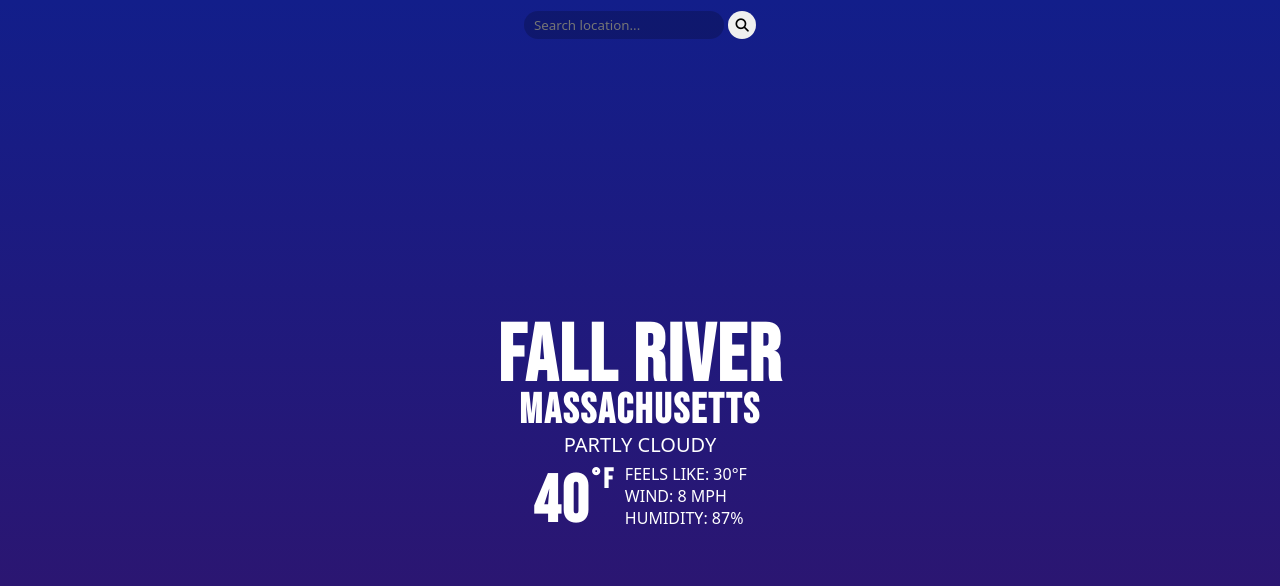
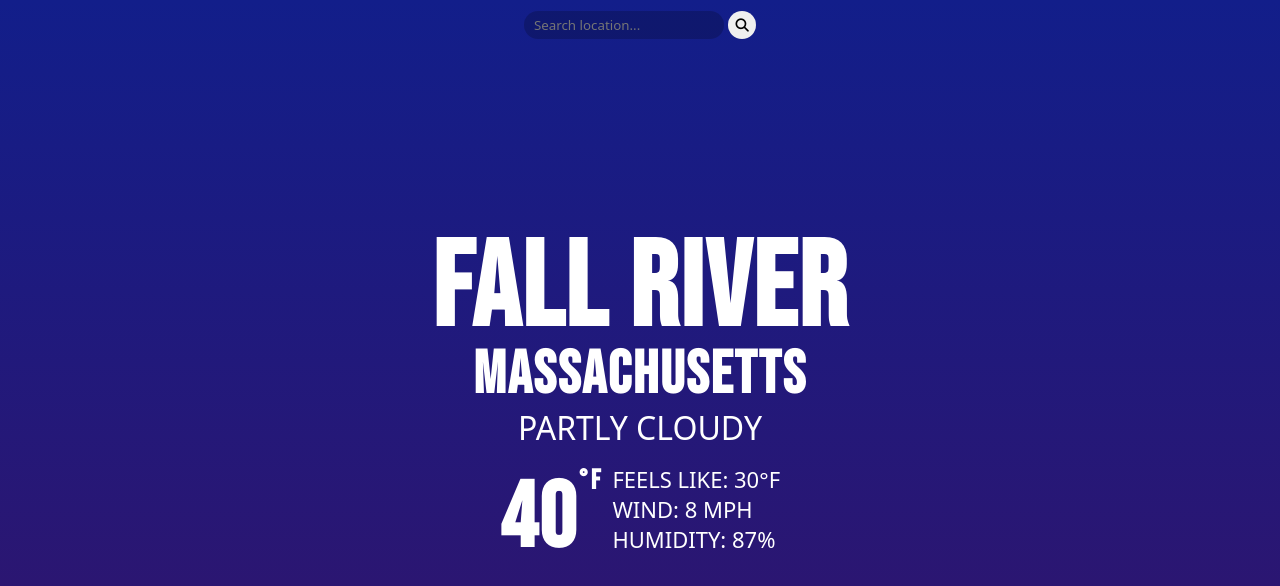
Before and after one commit to StevenAlmeida/weather-app, a plain HTML site: page index.html in a window 1280 px wide. Drawn offline with Linux system fonts and the light colour scheme; no server answers.

Commit message:
increased the size of all fonts

```diff
--- a/styles.css
+++ b/styles.css
@@ -62,24 +62,30 @@ h1, h2, h3 {
     height: calc(100vh - var(--top-bar-size));
 }
 
+#main .wrapper {
+    position: relative;
+    top: -20px;
+}
+
 #city-name {
-    font-size: 80px;
-    margin-bottom: -20px;
+    font-size: 120px;
+    margin-bottom: -5px;
+    line-height: .9em;
 }
 
 #country-name {
-    font-size: 42px;
+    font-size: 60px;
     margin-bottom: -5px;
 }
 
 #main-temp {
-    font-size: 66px;
+    font-size: 92px;
     cursor: pointer;
 }
 
 #weather {
-    font-size: 20px;
-    margin-bottom: 5px;
+    font-size: 32px;
+    margin-bottom: 15px;
 }
 
 .farenheit::after {
@@ -102,7 +108,7 @@ h1, h2, h3 {
 }
 
 .info-item {
-    font-size: 16px;
+    font-size: 22px;
 }
 
 .uppercase {
```
